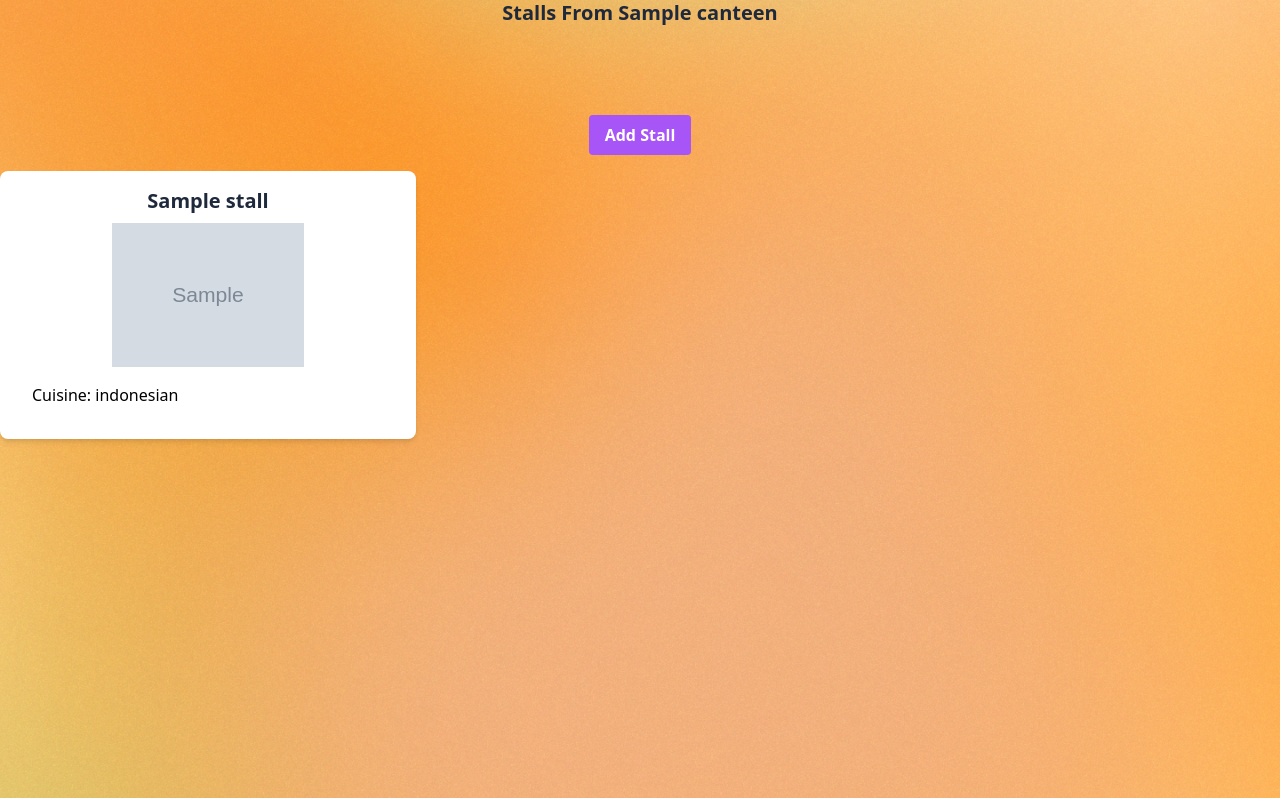
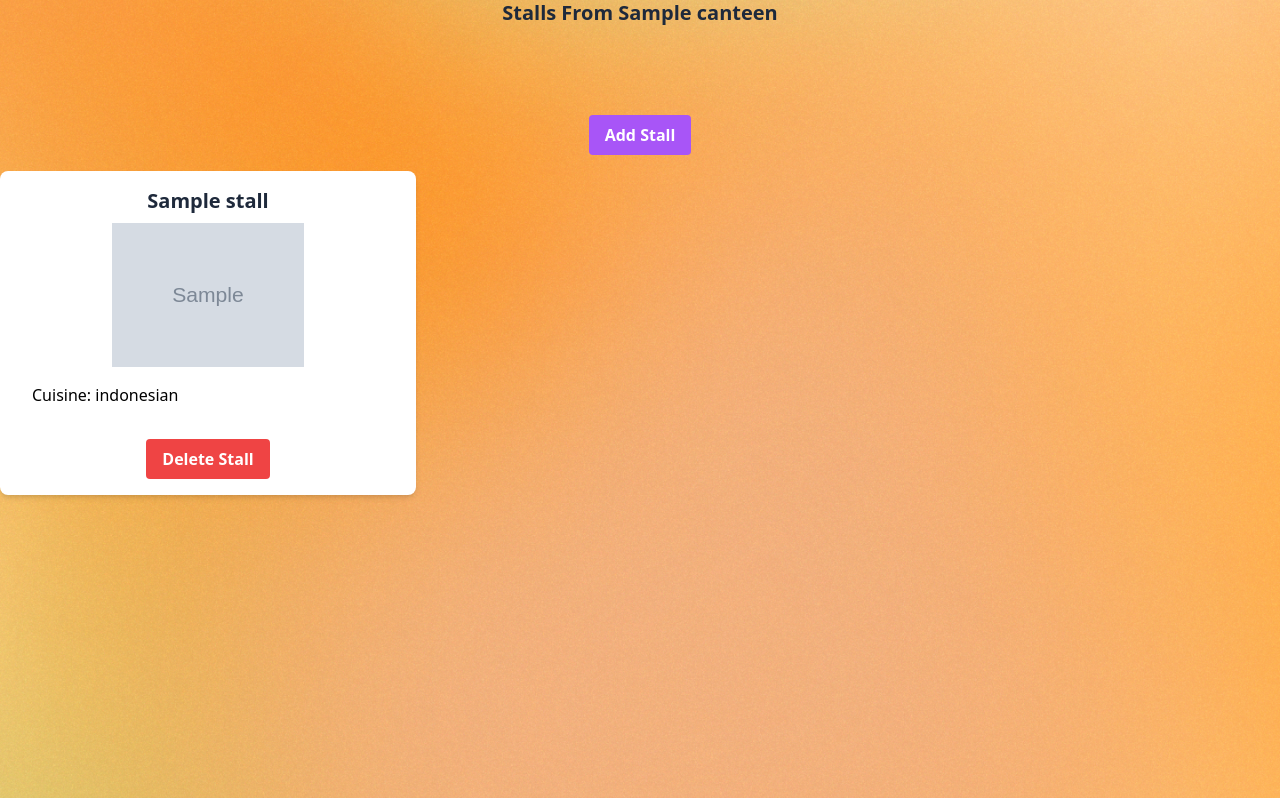
Before and after one commit to caqqmarina/midterm-project-PBP-group-K7, a Django app: a page that uses main/templates/canteen.html in a window 1280 px wide. Shown: the part 133-931 px from the top of the page. Run offline with Django 5.2, Linux system fonts and the light colour scheme; tables that the repository leaves empty hold one stand-in row (values such as "Sample post"); grey boxes marked "Sample" are stand-in pictures; some libraries are stand-ins or nearby versions; some web fonts are replaced.

Commit message:
delete stall button for admin created

```diff
--- a/main/templates/canteen.html
+++ b/main/templates/canteen.html
@@ -17,10 +17,8 @@
             </a>
         </div>
 
-
         <div class="grid grid-cols-1 sm:grid-cols-2 lg:grid-cols-3 gap-4">
             {% for item in data %}
-            <a href="{% url 'main:stall' canteen_name=faculty_name stall_name=item.name %}">
             <div class="bg-white shadow-md rounded-lg p-4 w-full h-full flex flex-col justify-between">
                 <h6 class="mb-2 text-slate-800 text-xl font-semibold text-center">{{ item.name }}</h6>
                 <div class="flex justify-center items-center h-36">
@@ -31,8 +29,16 @@
                         Cuisine: {{ item.cuisine }}
                     </div>
                 </div>
+                <div class="flex justify-center mt-4">
+                    <!-- Delete Stall Button -->
+                    <form action="{% url 'main:delete_stall' item.id %}" method="post" style="display:inline;">
+                        {% csrf_token %}
+                        <button type="submit" class="bg-red-500 hover:bg-red-700 text-white font-bold py-2 px-4 rounded">
+                            Delete Stall
+                        </button>
+                    </form>
                 </div>
-            </a>
+            </div>
             {% empty %}
             <p>No stalls exist at this location.</p>
             {% endfor %}
--- a/main/urls.py
+++ b/main/urls.py
@@ -1,7 +1,7 @@
 from django.urls import path
 # from main.views import show_main
 from main.views import homepage, register, login_user, logout_user \
-    , faculty, canteen, add_faculty_and_canteen, user_homepage, add_canteen, add_stall, \
+    , faculty, canteen, add_faculty_and_canteen, user_homepage, add_canteen, add_stall, delete_stall, \
     add_product, delete_faculty, show_json, stall, product_detail
 
 app_name = 'main'
@@ -18,6 +18,7 @@ urlpatterns = [
     path('user_homepage/', user_homepage, name='user_homepage'),  # User homepage
     path('add_canteen/', add_canteen, name='add_canteen'),  # Admin canteen addition
     path('add_stall/', add_stall, name='add_stall'),        # Admin stall addition
+    path('stall/delete/<int:stall_id>/', delete_stall, name='delete_stall'),
     path('add_product/', add_product, name='add_product'),  # Admin product addition
     path('faculty/delete/<int:faculty_id>/', delete_faculty, name='delete_faculty'),
     path('show_json/', show_json, name='show_json'),
--- a/main/views.py
+++ b/main/views.py
@@ -198,6 +198,14 @@ def add_stall(request):
     return render(request, 'add_stall.html', {'form': form})
 
 @user_passes_test(is_admin, login_url='/login/')
+@login_required
+def delete_stall(request, stall_id):
+    if request.method == 'POST':
+        stall = get_object_or_404(Stall, id=stall_id)
+        stall.delete()
+        return redirect('main:faculty')  # Adjust the redirect as needed, e.g., 'main:stall_list'
+
+@user_passes_test(is_admin, login_url='/login/')
 def add_product(request, stall_id=None):
     if request.method == 'POST':
         form = ProductForm(request.POST)
```
Lines whose indentation alone changed are shown as unchanged.
